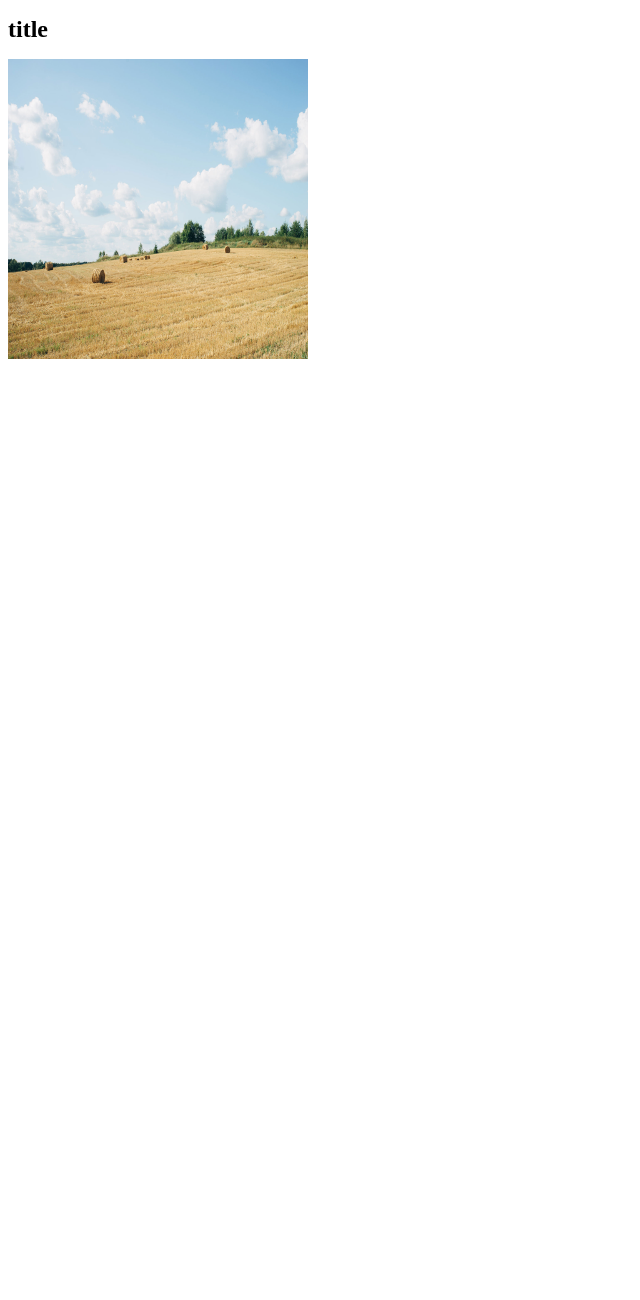
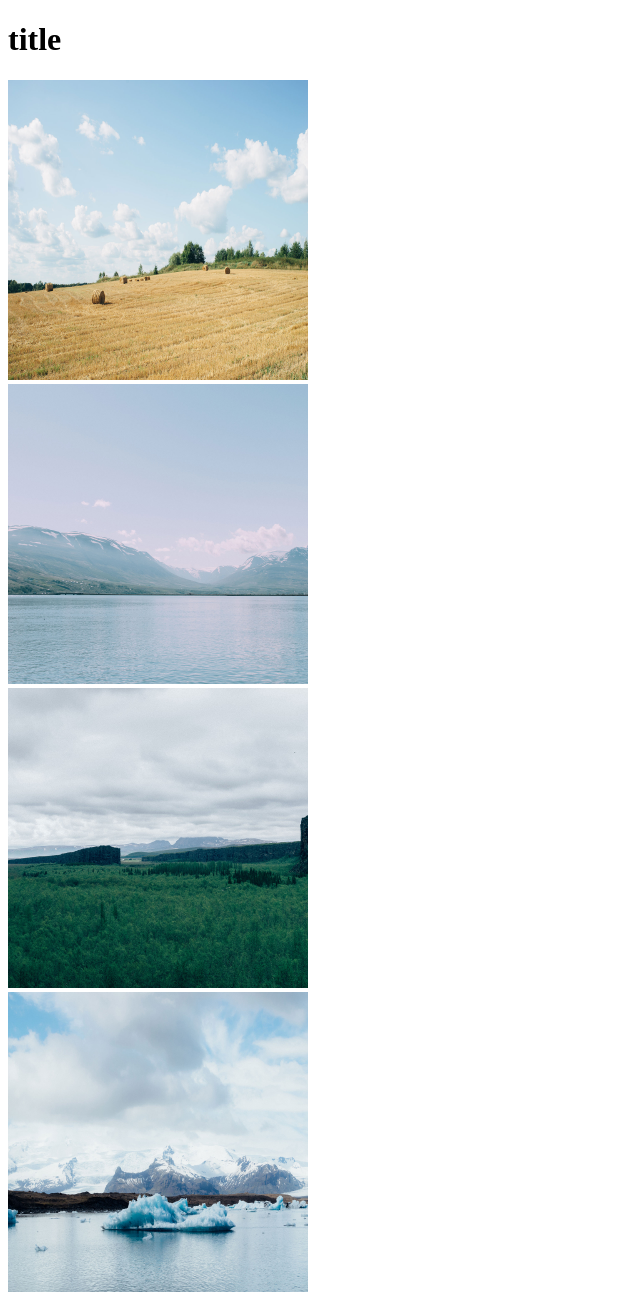
Before and after one commit to ptkim/image-gallery, a plain HTML site: page index.html in a window 1280 px wide. Shown: the whole page, without its empty margins (0-640 px from the left). Before the commit the page ends 800 px from the top, so only its background shows below. Drawn offline with Linux system fonts and the light colour scheme.

Commit message:
added more images

```diff
--- a/index.html
+++ b/index.html
@@ -15,6 +15,15 @@
             <div class="image">
                 <img src="images/01.jpg" alt="Image 1" width="300" height="300">
             </div>
+            <div class="image">
+                <img src="images/02.jpg" alt="Image 1" width="300" height="300">
+            </div>
+            <div class="image">
+                <img src="images/03.jpg" alt="Image 1" width="300" height="300">
+            </div>
+            <div class="image">
+                <img src="images/04.jpg" alt="Image 1" width="300" height="300">
+            </div>
         </div>
     </body>
 </html>
--- a/main.css
+++ b/main.css
@@ -1,4 +1,6 @@
-h1 {
-    font-size: 24px;
-    border: black 2px;
-}
+image {
+    margin: 5px;
+    border: 1px solid #ccc;
+    float: left;
+    width: 180px;
+  }
```
